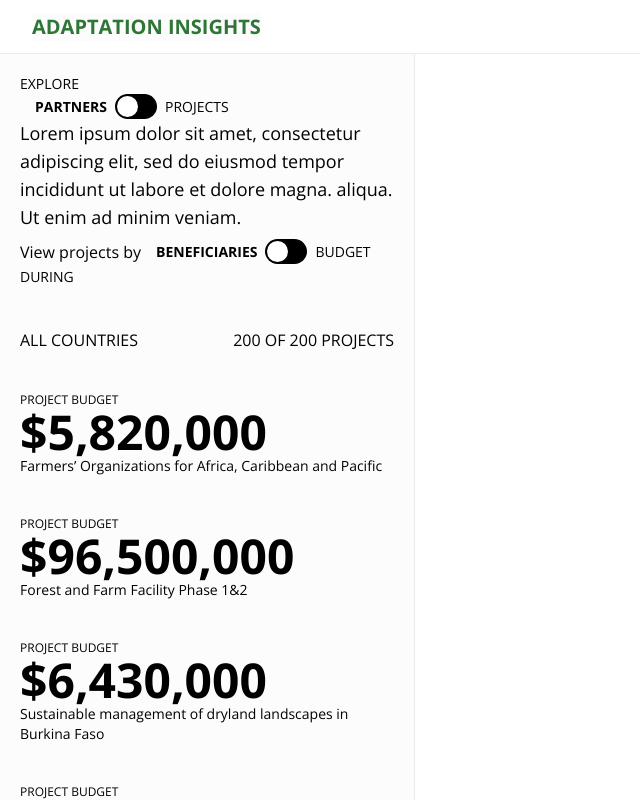
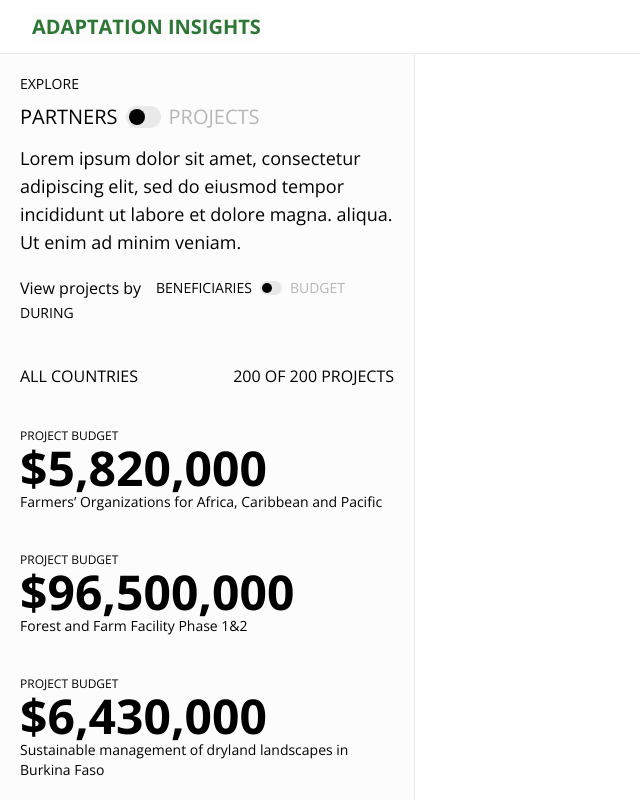
Before and after one commit to AdaptationAtlas/website_adaptation-insights, a Next.js app: page / in a window 1280 px wide. Shown: the top 800 px of the page, without its empty margins (0-640 px from the left). Built offline with nearby package versions, Linux system fonts and the light colour scheme.

Commit message:
Update switch component styling

```diff
--- a/components/sidebar-panel.tsx
+++ b/components/sidebar-panel.tsx
@@ -48,22 +48,26 @@ const testData = [
 
 const SidebarPanel = ({ page, slug }: Props) => {
   const [viewByBudget, setViewByBudget] = useState(false)
+  const [viewProjects, setViewProjects] = useState(false)
+
   return (
     <div className='w-[415px] min-h-screen bg-off-white border-r border-grey-100'>
       <header className='p-5'>
-        <p className='uppercase text-sm'>Explore {page}</p>
+        <p className='uppercase text-sm mb-2'>Explore</p>
         <Switch
-          viewByBudget={viewByBudget}
-          setViewByBudget={setViewByBudget}
-          label=''
+          switchToggled={viewProjects}
+          setSwitchToggled={setViewProjects}
+          label={''}
           options={['Partners', 'Projects']}
+          isLarge={true}
         />
-        <p className='text-lg mb-2'>Lorem ipsum dolor sit amet, consectetur adipiscing elit, sed do eiusmod tempor incididunt ut labore et dolore magna. aliqua. Ut enim ad minim veniam.</p>
+        <p className='text-lg mt-3 mb-5'>Lorem ipsum dolor sit amet, consectetur adipiscing elit, sed do eiusmod tempor incididunt ut labore et dolore magna. aliqua. Ut enim ad minim veniam.</p>
         <Switch
-          viewByBudget={viewByBudget}
-          setViewByBudget={setViewByBudget}
-          label='View projects by'
+          switchToggled={viewByBudget}
+          setSwitchToggled={setViewByBudget}
+          label={'View projects by'}
           options={['Beneficiaries', 'Budget']}
+          isLarge={false}
         />
         <span className='uppercase text-sm'>During</span>
       </header>
--- a/components/ui/switch.tsx
+++ b/components/ui/switch.tsx
@@ -3,36 +3,52 @@ import * as SwitchPrimitive from '@radix-ui/react-switch'
 import classNames from 'classnames'
 
 type Props = {
-  viewByBudget: boolean
-  setViewByBudget: React.Dispatch<boolean>
+  switchToggled: boolean
+  setSwitchToggled: React.Dispatch<boolean>
   label: string
   options: string[]
+  isLarge: boolean
 }
 
-const Switch = ({ viewByBudget, setViewByBudget, label, options }: Props) => {
+const Switch = ({ switchToggled, setSwitchToggled, label, options, isLarge }: Props) => {
   const onViewByToggle = (checked: boolean) => {
-    setViewByBudget(checked)
+    setSwitchToggled(checked)
   }
+
+  // Define class names for large and small sizes
+  const switchClass = isLarge ? 'w-[35px] h-[22px]' : 'w-[22px] h-[14px]';
+  const thumbClass = isLarge ? 'w-[16px] h-[16px] translate-x-[3px] data-[state=checked]:translate-x-[16px]' : 'w-[10px] h-[10px] translate-x-[2px] data-[state=checked]:translate-x-[10px]';
+  const labelClass = isLarge ? 'text-[20px]' : 'text-sm';
+
   return (
     <form>
       <div style={{ display: 'flex', alignItems: 'center' }}>
-        <label className='pr-5' htmlFor='view-projects-by' style={{ paddingRight: 15 }}>
-          {label}
-        </label>
+        {label &&
+          <label className='pr-5' style={{ paddingRight: 15 }}>
+            {label}
+          </label>
+        }
         <span className={classNames(
-          'uppercase text-sm',
-          { 'font-bold': !viewByBudget }
+          labelClass,
+          'uppercase text-black',
+          { 'text-grey-300': switchToggled }
         )}>{options[0]}</span>
         <SwitchPrimitive.Root
-          className='w-[42px] h-[25px] mx-2 bg-black rounded-full relative outline-none cursor-pointer'
-          id='view-projects-by'
+          className={classNames(
+            switchClass,
+            'mx-2 bg-grey-200 rounded-full relative outline-none cursor-pointer'
+          )}
           onCheckedChange={onViewByToggle}
         >
-          <SwitchPrimitive.Thumb className='block w-[21px] h-[21px] bg-white rounded-full transition-transform duration-100 translate-x-0.5 will-change-transform data-[state=checked]:translate-x-[19px]' />
+          <SwitchPrimitive.Thumb className={classNames(
+            thumbClass,
+            'block bg-black rounded-full transition-transform duration-100 will-change-transform'
+          )} />
         </SwitchPrimitive.Root>
         <span className={classNames(
-          'uppercase text-sm',
-          { 'font-bold': viewByBudget }
+          labelClass,
+          'uppercase text-black',
+          { 'text-grey-300': !switchToggled }
         )}>{options[1]}</span>
       </div>
     </form>
--- a/tailwind.config.ts
+++ b/tailwind.config.ts
@@ -20,7 +20,9 @@ const config: Config = {
         'environment-green': '#73B959',
         'off-white': '#FCFCFC',
         'grey': {
-          100: '#EBEBEB'
+          100: '#EBEBEB',
+          200: '#E9E9E9',
+          300: '#B7B6B6'
         }
       }
     },
```
